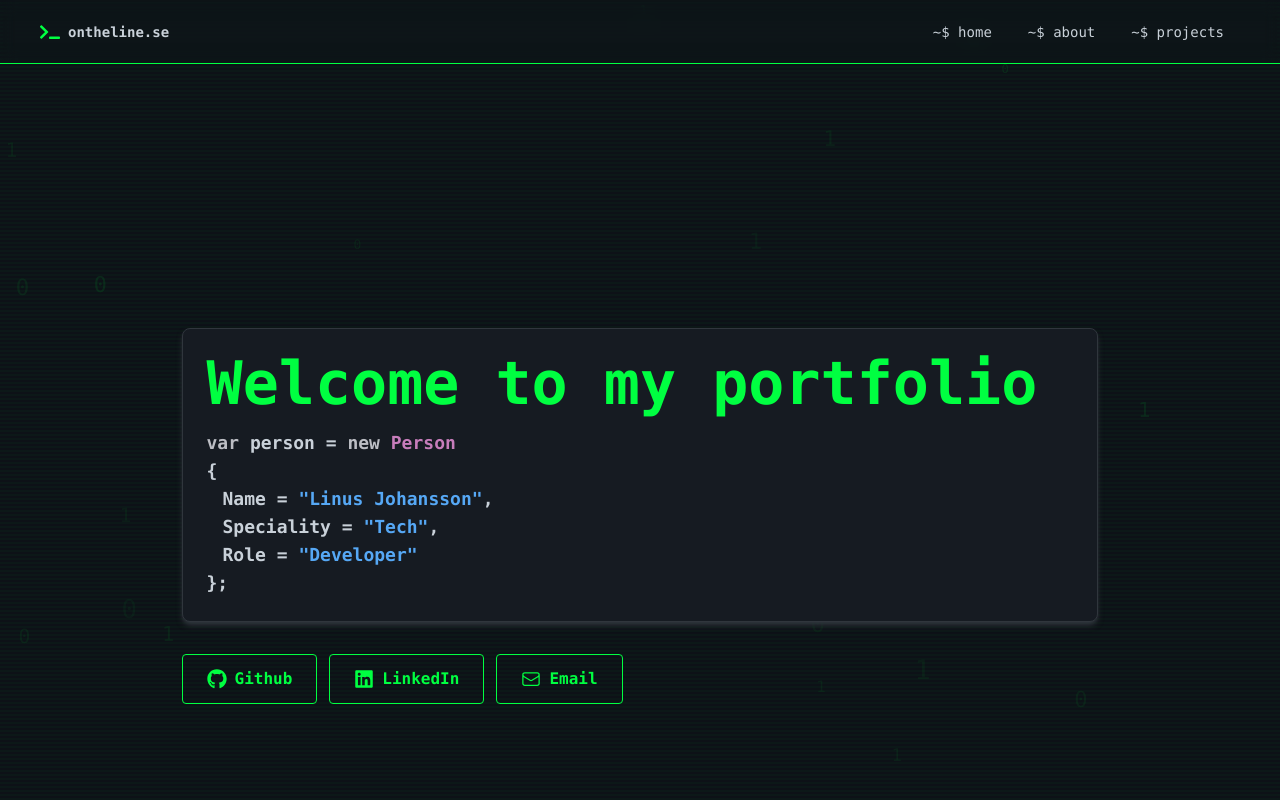
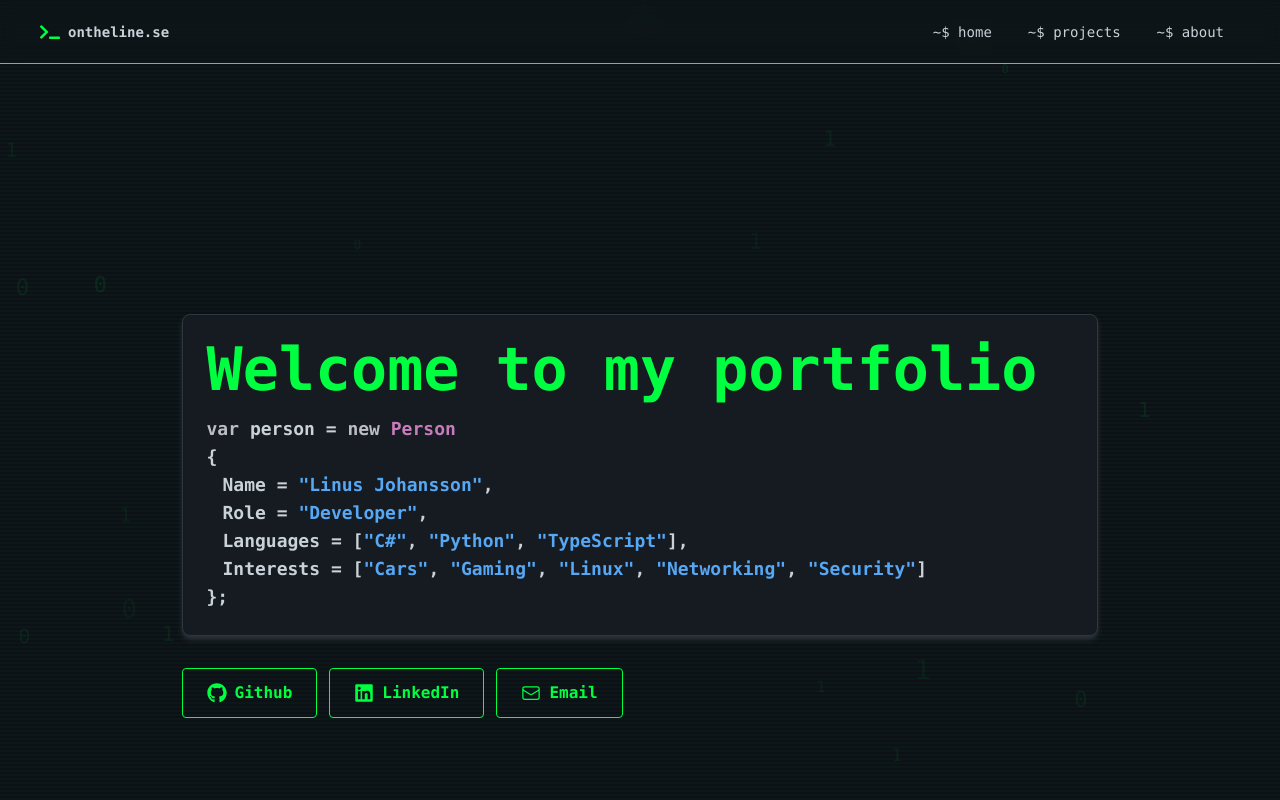
Before and after one commit to linusjohansson-se/Portfolio, a React (Vite) app: page / in a window 1280 px wide. Shown: the top 800 px of the page. Built offline with nearby package versions, Linux system fonts and the light colour scheme.

Commit message:
Updates content and navigation links
Corrects the order of navigation links in the navbar.
Refines profile information, including role, languages, and interests.

```diff
--- a/src/components/molecules/Navbar.tsx
+++ b/src/components/molecules/Navbar.tsx
@@ -13,14 +13,14 @@ export default function Navbar() {
       <HeaderButton
         children={
           <>
-            <h1>~$ about</h1>
+            <h1>~$ projects</h1>
           </>
         }
       />
       <HeaderButton
         children={
           <>
-            <h1>~$ projects</h1>
+            <h1>~$ about</h1>
           </>
         }
       />
--- a/src/components/organisms/ProfileCard.tsx
+++ b/src/components/organisms/ProfileCard.tsx
@@ -24,15 +24,36 @@ export default function ProfileCard() {
                   <span className="text-text-second">,</span>
                 </div>
                 <div className="pl-4">
-                  <span className="text-text-second">Speciality</span>
+                  <span className="text-text-second">Role</span>
                   <span className="text-text-second"> = </span>
-                  <span className="text-syntax-prop">"Tech"</span>
+                  <span className="text-syntax-prop">"Developer"</span>
                   <span className="text-text-second">,</span>
                 </div>
                 <div className="pl-4">
-                  <span className="text-text-second">Role</span>
+                  <span className="text-text-second">Languages</span>
                   <span className="text-text-second"> = </span>
-                  <span className="text-syntax-prop">"Developer"</span>
+                  <span className="text-text-second">[</span>
+                  <span className="text-syntax-prop">"C#"</span>
+                  <span className="text-text-second">, </span>
+                  <span className="text-syntax-prop">"Python"</span>
+                  <span className="text-text-second">, </span>
+                  <span className="text-syntax-prop">"TypeScript"</span>
+                  <span className="text-text-second">],</span>
+                </div>
+                <div className="pl-4">
+                  <span className="text-text-second">Interests</span>
+                  <span className="text-text-second"> = </span>
+                  <span className="text-text-second">[</span>
+                  <span className="text-syntax-prop">"Cars"</span>
+                  <span className="text-text-second">, </span>
+                  <span className="text-syntax-prop">"Gaming"</span>
+                  <span className="text-text-second">, </span>
+                  <span className="text-syntax-prop">"Linux"</span>
+                  <span className="text-text-second">, </span>
+                  <span className="text-syntax-prop">"Networking"</span>
+                  <span className="text-text-second">, </span>
+                  <span className="text-syntax-prop">"Security"</span>
+                  <span className="text-text-second">]</span>
                 </div>
                 <span className="text-text-second">{"};"}</span>
               </div>
```
